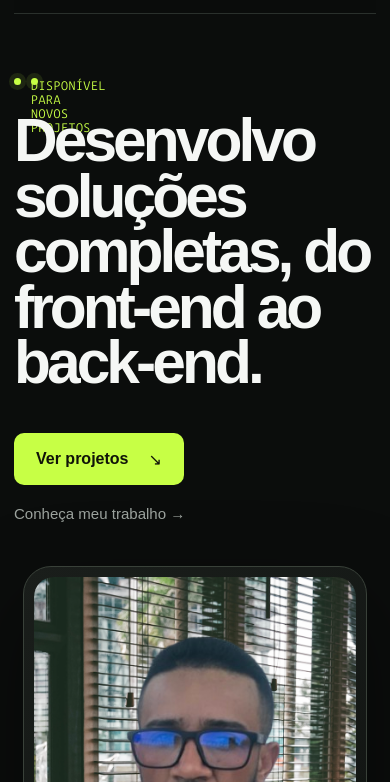
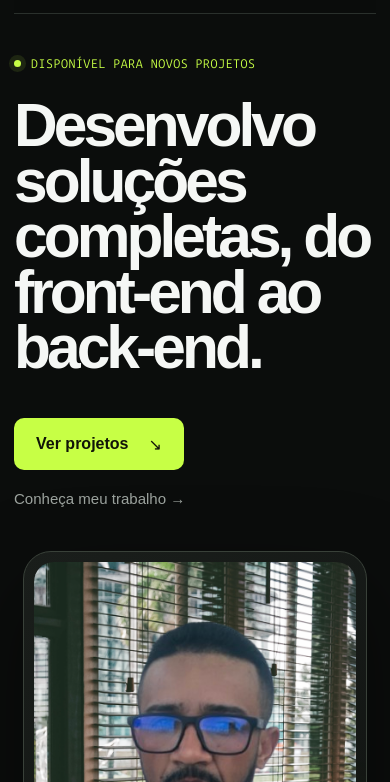
Before and after one commit to Fabio40404040/portifolio, a website built with Vite: page index.html in a window 390 px wide. Shown: the part 62-844 px from the top of the page. Built offline with nearby package versions, Linux system fonts and the light colour scheme; a web font is replaced by a local one.

Commit message:
style: tighten hero and projects spacing

```diff
--- a/src/styles/main.css
+++ b/src/styles/main.css
@@ -126,11 +126,16 @@ img { display: block; max-width: 100%; }
   width: var(--page);
   min-height: calc(100vh - 92px);
   margin: 0 auto;
-  padding: 96px 0 88px;
+  padding: 64px 0 88px;
   display: grid;
   grid-template-columns: 1.12fr .88fr;
   gap: 72px;
   align-items: center;
+}
+
+.hero__content {
+  align-self: start;
+  padding-top: 34px;
 }
 
 .eyebrow {
@@ -144,12 +149,16 @@ img { display: block; max-width: 100%; }
   text-transform: uppercase;
 }
 
-.eyebrow span {
+.eyebrow > span:first-child {
   width: 7px;
   height: 7px;
   border-radius: 50%;
   background: var(--accent);
   box-shadow: 0 0 0 5px rgb(199 255 69 / 10%);
+}
+
+.eyebrow [data-profile='availability'] {
+  white-space: nowrap;
 }
 
 .hero h1 {
@@ -361,6 +370,7 @@ img { display: block; max-width: 100%; }
 
 .project-section {
   width: 100%;
+  padding-top: 88px;
   padding-inline: max(20px, calc((100% - 1180px) / 2));
   border-top: 1px solid var(--line);
   background: #0e110f;
@@ -591,7 +601,8 @@ img { display: block; max-width: 100%; }
 [data-reveal].is-visible { opacity: 1; transform: none; }
 
 @media (max-width: 900px) {
-  .hero { grid-template-columns: 1fr; gap: 44px; padding-top: 72px; }
+  .hero { grid-template-columns: 1fr; gap: 44px; padding-top: 48px; }
+  .hero__content { padding-top: 0; }
   .hero h1 { max-width: 760px; }
   .hero__portrait { width: min(78vw, 400px); justify-self: center; }
   .section { padding-block: 96px; }
@@ -614,11 +625,12 @@ img { display: block; max-width: 100%; }
   .menu-button[aria-expanded='true'] span:last-child { transform: translateY(-3.5px) rotate(-45deg); }
   .site-nav { position: fixed; z-index: 10; inset: 0; padding: 112px 28px 40px; display: flex; align-items: flex-start; flex-direction: column; gap: 26px; visibility: hidden; opacity: 0; color: var(--text); background: rgb(11 13 12 / 98%); font-size: 1.8rem; transition: opacity 180ms ease, visibility 180ms ease; }
   .site-nav.is-open { visibility: visible; opacity: 1; }
-  .hero { min-height: auto; padding: 64px 0 52px; }
+  .hero { min-height: auto; padding: 42px 0 52px; }
   .hero h1 { font-size: clamp(3rem, 15.5vw, 4.6rem); }
   .hero__actions { align-items: flex-start; flex-direction: column; gap: 20px; }
   .hero__portrait { width: min(88vw, 360px); }
   .section { padding-block: 78px; }
+  .project-section { padding-top: 58px; }
   .section-heading { margin-bottom: 38px; }
   .section-heading h2,
   .about-copy h2 { font-size: 2.55rem; }
```
